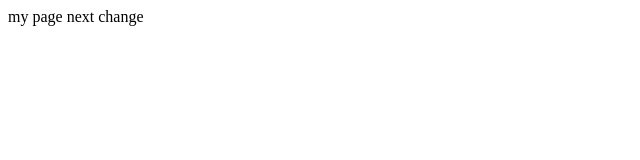
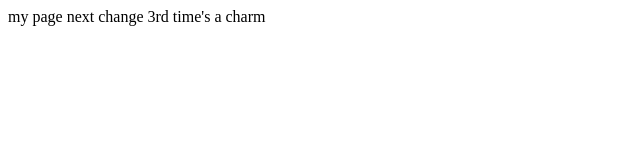
Before and after one commit to Ionut85/ionut85.github.io, a plain HTML site: page index.html in a window 1280 px wide. Shown: the whole page, without its empty margins (0-640 px from the left). Drawn offline with Linux system fonts and the light colour scheme.

Commit message:
3rd time
3rd time

```diff
--- a/index.html
+++ b/index.html
@@ -6,6 +6,8 @@
 my page
 
 next change
+
+3rd time's a charm
 </div>
 
 </body>
```
